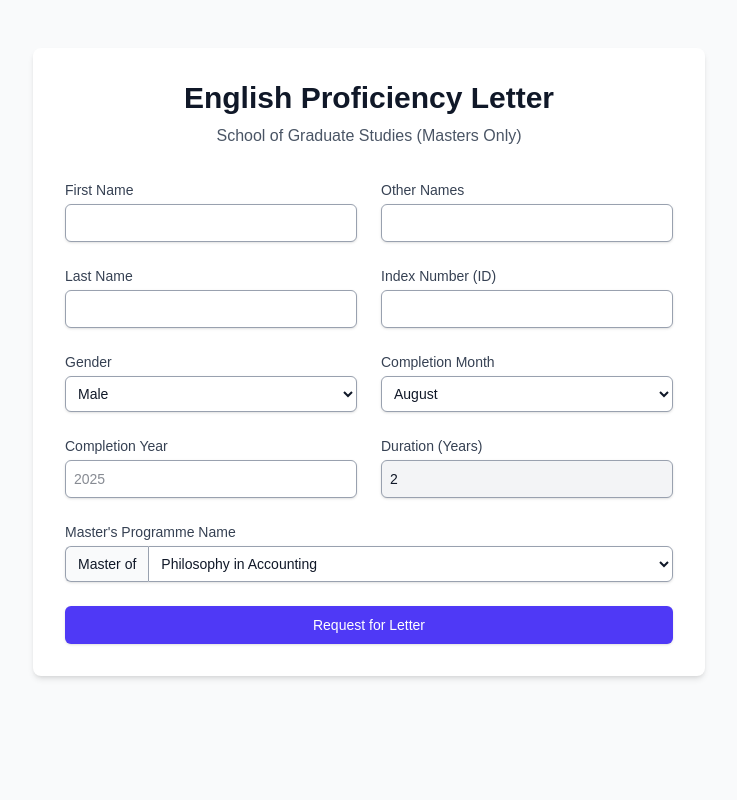
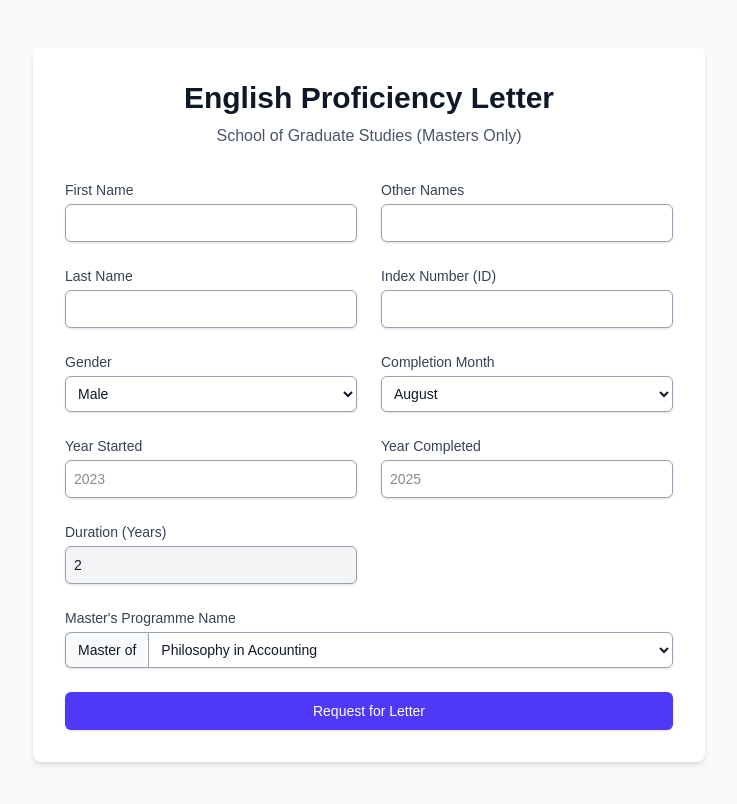
Before and after one commit to Edinam27/english-proficiency, a Next.js app: page /proficiency in a window 1280 px wide. Shown: the top 804 px of the page, without its empty margins (271-1008 px from the left). Built offline with nearby package versions, Linux system fonts and the light colour scheme.

Commit message:
Add Year Started and Year Completed fields to forms and PDFs

```diff
--- a/app/attestation/page.tsx
+++ b/app/attestation/page.tsx
@@ -15,6 +15,7 @@ const formSchema = z.object({
   gender: z.enum(['MALE', 'FEMALE']),
   programme: z.string().min(1, 'Programme is required'),
   completionYear: z.string().regex(/^\d{4}$/, 'Year must be 4 digits'),
+  admissionYear: z.string().regex(/^\d{4}$/, 'Year must be 4 digits').min(1, 'Admission year is required'),
   duration: z.coerce.number().min(1).max(5).optional(),
   graduationDate: z.string().min(1, 'Graduation date is required'),
   certificateNumber: z.string().min(1, 'Certificate number is required'),
@@ -161,7 +162,18 @@ export default function AttestationRequest() {
             </div>
 
             <div>
-              <label htmlFor="completionYear" className="block text-sm font-medium text-gray-700">Completion Year</label>
+              <label htmlFor="admissionYear" className="block text-sm font-medium text-gray-700">Year Started</label>
+              <input
+                {...register('admissionYear')}
+                type="text"
+                placeholder="2023"
+                className="mt-1 block w-full rounded-md border-gray-400 shadow-sm focus:border-indigo-500 focus:ring-indigo-500 sm:text-sm border p-2 text-gray-900 bg-white"
+              />
+              {errors.admissionYear && <p className="mt-1 text-sm text-red-600">{errors.admissionYear.message}</p>}
+            </div>
+
+            <div>
+              <label htmlFor="completionYear" className="block text-sm font-medium text-gray-700">Year Completed</label>
               <input
                 {...register('completionYear')}
                 type="text"
--- a/app/proficiency/page.tsx
+++ b/app/proficiency/page.tsx
@@ -15,6 +15,7 @@ const formSchema = z.object({
   gender: z.enum(['MALE', 'FEMALE']),
   completionMonth: z.string().min(1),
   completionYear: z.string().regex(/^\d{4}$/, 'Year must be 4 digits'),
+  admissionYear: z.string().regex(/^\d{4}$/, 'Year must be 4 digits').min(1, 'Admission year is required'),
   programme: z.string().min(1, 'Programme is required'),
   duration: z.coerce.number().min(1).max(5),
 });
@@ -172,7 +173,18 @@ export default function ProficiencyRequest() {
             </div>
 
             <div>
-              <label htmlFor="completionYear" className="block text-sm font-medium text-gray-700">Completion Year</label>
+              <label htmlFor="admissionYear" className="block text-sm font-medium text-gray-700">Year Started</label>
+              <input
+                {...register('admissionYear')}
+                type="text"
+                placeholder="2023"
+                className="mt-1 block w-full rounded-md border-gray-400 shadow-sm focus:border-indigo-500 focus:ring-indigo-500 sm:text-sm border p-2 text-gray-900 bg-white"
+              />
+              {errors.admissionYear && <p className="mt-1 text-sm text-red-600">{errors.admissionYear.message}</p>}
+            </div>
+
+            <div>
+              <label htmlFor="completionYear" className="block text-sm font-medium text-gray-700">Year Completed</label>
               <input
                 {...register('completionYear')}
                 type="text"
--- a/components/AttestationPDF.tsx
+++ b/components/AttestationPDF.tsx
@@ -81,7 +81,8 @@ export const AttestationPage = ({ student }: { student: Student }) => {
 
   // Calculate Start Year logic
   const endYearInt = parseInt(completionYear, 10);
-  const startYear = isNaN(endYearInt) ? 'UNKNOWN' : (endYearInt - duration).toString();
+  // Use explicit admissionYear if available, otherwise fallback to calculation
+  const startYear = student.admissionYear || (isNaN(endYearInt) ? 'UNKNOWN' : (endYearInt - duration).toString());
 
   const today = new Date();
   const getOrdinal = (n: number) => {
--- a/components/EditStudentModal.tsx
+++ b/components/EditStudentModal.tsx
@@ -59,9 +59,9 @@ export default function EditStudentModal({ student, isOpen, onClose, onSave }: E
       signatory: student.signatory || 'DENIS_ATTUQUAYEFIO',
 
       completionYear: student.completionYear || '',
+      admissionYear: student.admissionYear || '',
       duration: student.duration || 2,
 
-      admissionYear: student.admissionYear || '',
       currentLevel: student.currentLevel || '',
       purpose: student.purpose || '',
 
@@ -185,7 +185,17 @@ export default function EditStudentModal({ student, isOpen, onClose, onSave }: E
             {(letterType === 'PROFICIENCY' || letterType === 'ATTESTATION') && (
               <>
                 <div>
-                  <label className="block text-sm font-medium text-gray-700">Completion Year</label>
+                  <label className="block text-sm font-medium text-gray-700">Year Started</label>
+                  <input
+                    {...register('admissionYear')}
+                    placeholder="YYYY"
+                    className="mt-1 block w-full rounded-md border-gray-300 shadow-sm focus:border-indigo-500 focus:ring-indigo-500 sm:text-sm border p-2"
+                  />
+                  {errors.admissionYear && <p className="text-red-500 text-xs mt-1">{errors.admissionYear.message}</p>}
+                </div>
+
+                <div>
+                  <label className="block text-sm font-medium text-gray-700">Year Completed</label>
                   <input
                     {...register('completionYear')}
                     placeholder="YYYY"
--- a/components/LetterPDF.tsx
+++ b/components/LetterPDF.tsx
@@ -84,7 +84,8 @@ export const LetterPage = ({ student }: { student: Student }) => {
 
   // Calculate Start Year
   const endYearInt = parseInt(completionYear, 10);
-  const startYear = isNaN(endYearInt) ? 'UNKNOWN' : (endYearInt - duration).toString();
+  // Use explicit admissionYear if available, otherwise fallback to calculation
+  const startYear = student.admissionYear || (isNaN(endYearInt) ? 'UNKNOWN' : (endYearInt - duration).toString());
 
   // Current Date
   const today = new Date();
```
